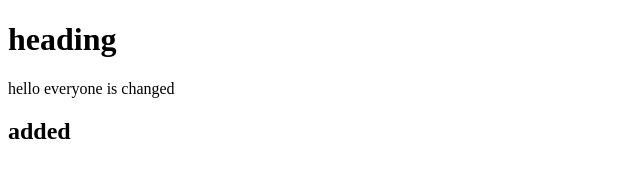
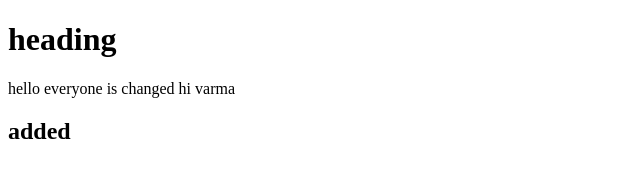
Before and after one commit to RAJAVARMAN-11/gitdemo, a plain HTML site: page index.html in a window 1280 px wide. Shown: the full height of the page, 0-640 px from the left. Drawn offline with Linux system fonts and the light colour scheme.

Commit message:
nothing da

```diff
--- a/index.html
+++ b/index.html
@@ -7,7 +7,7 @@
 </head>
 <body>
     <h1>heading</h1>
-    <p>hello everyone is changed</p>
+    <p>hello everyone is changed hi varma</p>
     <h2>added</h2>
 </body>
 </html>
```
